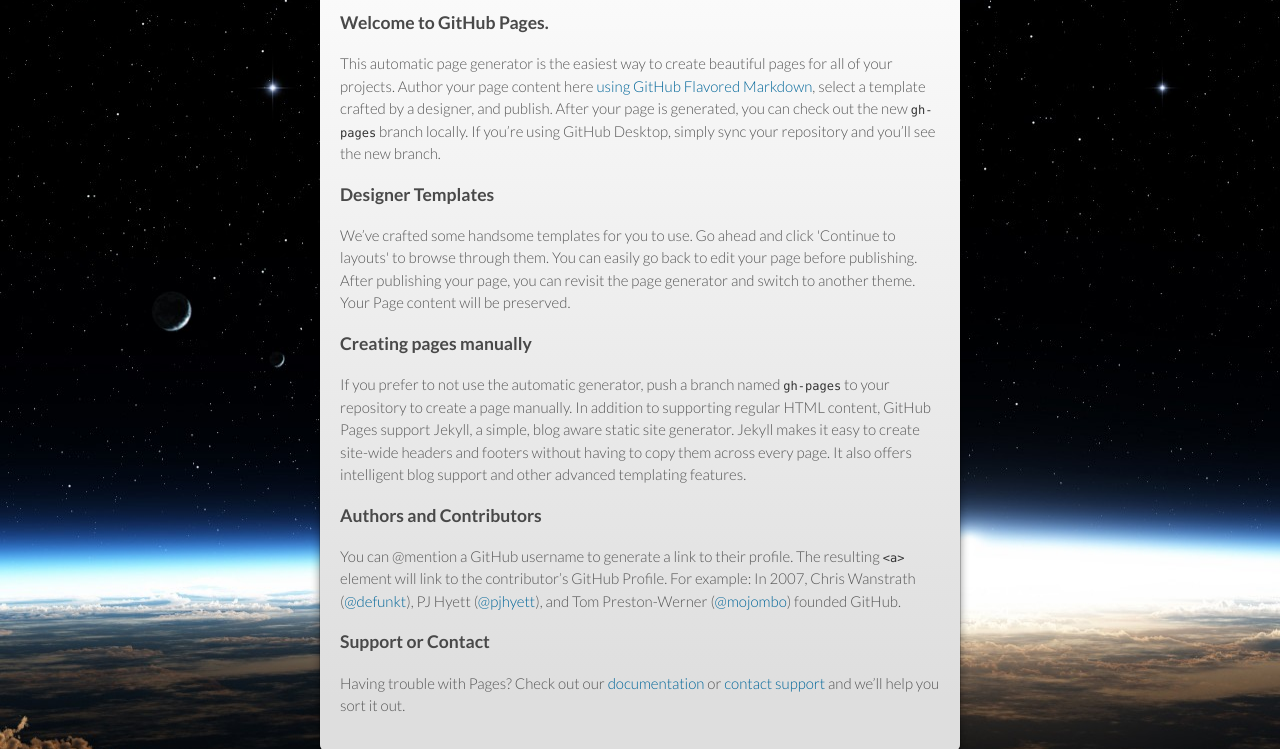
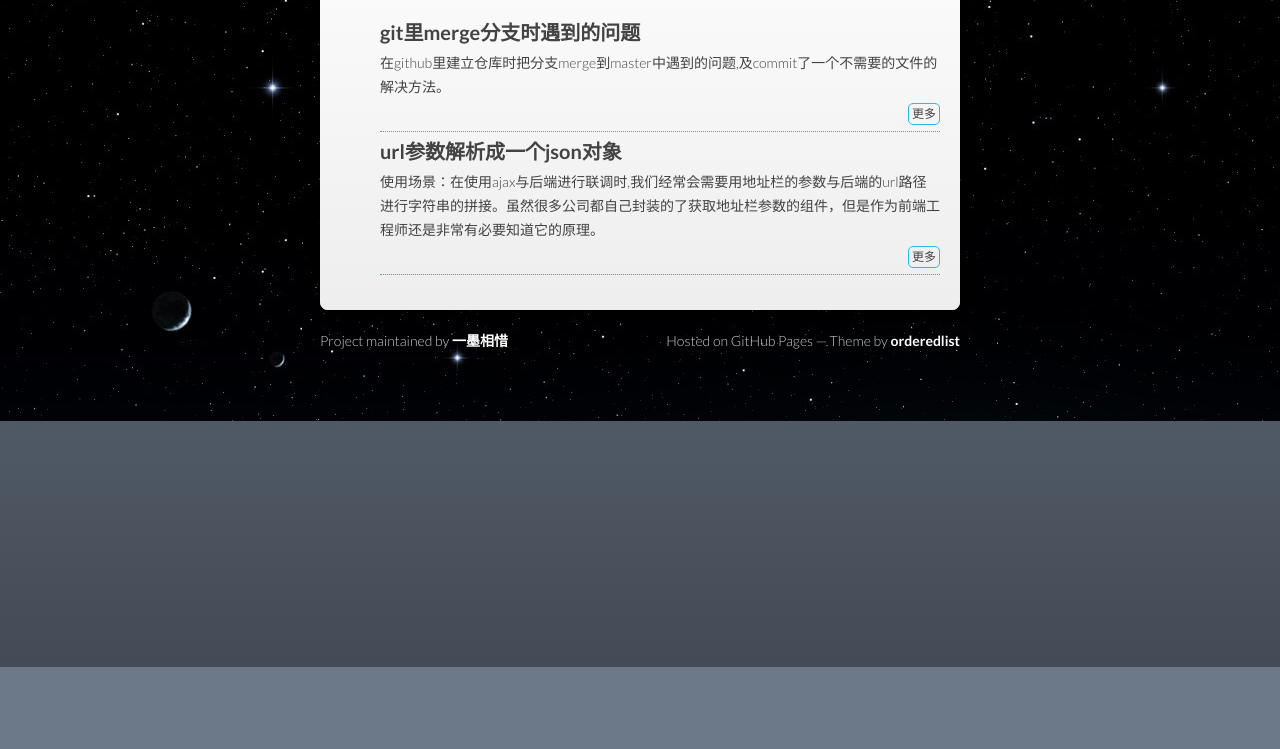
Before and after one commit to LSYY888/ruby.github.io, a plain HTML site: page index.html in a window 1280 px wide. Shown: the part 133-882 px from the top of the page. After the commit the page ends 800 px from the top, so only its background shows below. Drawn offline with Linux system fonts and the light colour scheme.

Commit message:
完善博客主页内容

```diff
--- a/index.html
+++ b/index.html
@@ -27,30 +27,24 @@
         </ul>
       </header>
       <section>
-        <h3>
-<a id="welcome-to-github-pages" class="anchor" href="#welcome-to-github-pages" aria-hidden="true"><span aria-hidden="true" class="octicon octicon-link"></span></a>Welcome to GitHub Pages.</h3>
+        <ul>
+          <li class="clearfix">
+            <h4>git里merge分支时遇到的问题</h4>
+            <p>
+              在github里建立仓库时把分支merge到master中遇到的问题,及commit了一个不需要的文件的解决方法。
+            </p>
+            <a href="https://github.com/fedlover/fedlovers-blog/issues/33">更多</a>
+          </li>
+          <li class="clearfix">
+            <h4>url参数解析成一个json对象</h4>
+            <p>
+              使用场景：在使用ajax与后端进行联调时,我们经常会需要用地址栏的参数与后端的url路径进行字符串的拼接。虽然很多公司都自己封装的了获取地址栏参数的组件，但是作为前端工程师还是非常有必要知道它的原理。
+            </p>
+            <a href="https://github.com/fedlover/fedlovers-blog/issues/28">更多</a>
+          </li>
+        </ul>
 
-<p>This automatic page generator is the easiest way to create beautiful pages for all of your projects. Author your page content here <a href="https://guides.github.com/features/mastering-markdown/">using GitHub Flavored Markdown</a>, select a template crafted by a designer, and publish. After your page is generated, you can check out the new <code>gh-pages</code> branch locally. If you’re using GitHub Desktop, simply sync your repository and you’ll see the new branch.</p>
 
-<h3>
-<a id="designer-templates" class="anchor" href="#designer-templates" aria-hidden="true"><span aria-hidden="true" class="octicon octicon-link"></span></a>Designer Templates</h3>
-
-<p>We’ve crafted some handsome templates for you to use. Go ahead and click 'Continue to layouts' to browse through them. You can easily go back to edit your page before publishing. After publishing your page, you can revisit the page generator and switch to another theme. Your Page content will be preserved.</p>
-
-<h3>
-<a id="creating-pages-manually" class="anchor" href="#creating-pages-manually" aria-hidden="true"><span aria-hidden="true" class="octicon octicon-link"></span></a>Creating pages manually</h3>
-
-<p>If you prefer to not use the automatic generator, push a branch named <code>gh-pages</code> to your repository to create a page manually. In addition to supporting regular HTML content, GitHub Pages support Jekyll, a simple, blog aware static site generator. Jekyll makes it easy to create site-wide headers and footers without having to copy them across every page. It also offers intelligent blog support and other advanced templating features.</p>
-
-<h3>
-<a id="authors-and-contributors" class="anchor" href="#authors-and-contributors" aria-hidden="true"><span aria-hidden="true" class="octicon octicon-link"></span></a>Authors and Contributors</h3>
-
-<p>You can @mention a GitHub username to generate a link to their profile. The resulting <code>&lt;a&gt;</code> element will link to the contributor’s GitHub Profile. For example: In 2007, Chris Wanstrath (<a href="https://github.com/defunkt" class="user-mention">@defunkt</a>), PJ Hyett (<a href="https://github.com/pjhyett" class="user-mention">@pjhyett</a>), and Tom Preston-Werner (<a href="https://github.com/mojombo" class="user-mention">@mojombo</a>) founded GitHub.</p>
-
-<h3>
-<a id="support-or-contact" class="anchor" href="#support-or-contact" aria-hidden="true"><span aria-hidden="true" class="octicon octicon-link"></span></a>Support or Contact</h3>
-
-<p>Having trouble with Pages? Check out our <a href="https://help.github.com/pages">documentation</a> or <a href="https://github.com/contact">contact support</a> and we’ll help you sort it out.</p>
       </section>
     </div>
     <footer>
--- a/stylesheets/styles.css
+++ b/stylesheets/styles.css
@@ -41,10 +41,10 @@ a {
   text-decoration: none;
 }
 
-p {
+/* p {
   margin: 0 0 20px;
   padding: 0;
-}
+} */
 
 strong {
   color: #222;
@@ -354,3 +354,14 @@ footer p + p {
     content: 'at https://github.com/';
   }
 }
+
+
+/* lilu博客主题样式修改 */
+.clearfix{zoom:1;}
+.clearfix:after{content:'';display:block;visibility:hidden;clear:both;height:0px;}
+ul li{list-style: none;}
+section ul li{ padding-top: 4px; border-bottom: 1px dotted #3e9fc0;}
+section ul li h4, section ul li p, section ul li a{margin-bottom: 0;}
+section ul li h4{font-size: 20px; height: 30px; line-height: 30px; color: #434343;}
+section ul li p{padding: 4px 0; line-height: 24px; font-size: 14px; color: #434343;}
+section ul li a{display: block; margin-bottom: 6px; float: right; width: 30px; height: 20px; line-height: 20px; color: #434343; font-size: 12px; border: 1px solid #26bbef; text-align: center; border-radius: 5px;}
```
